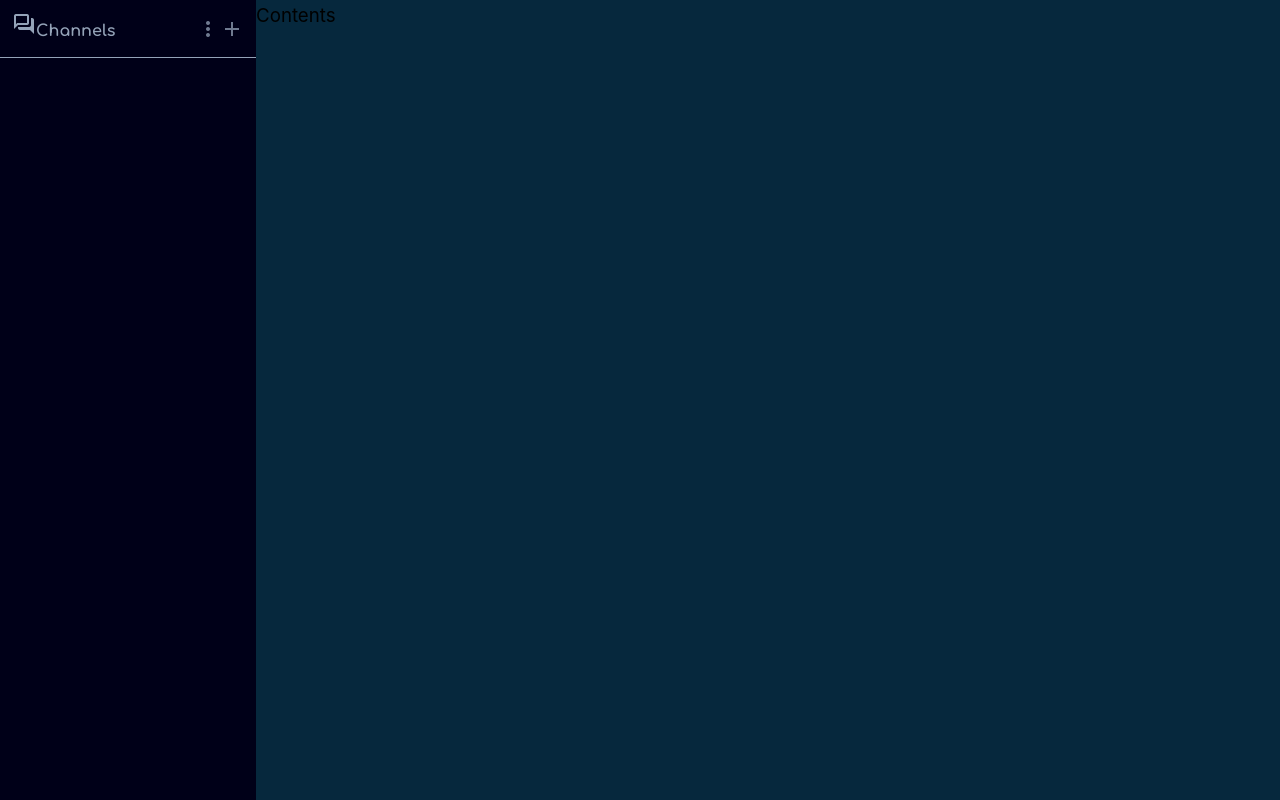
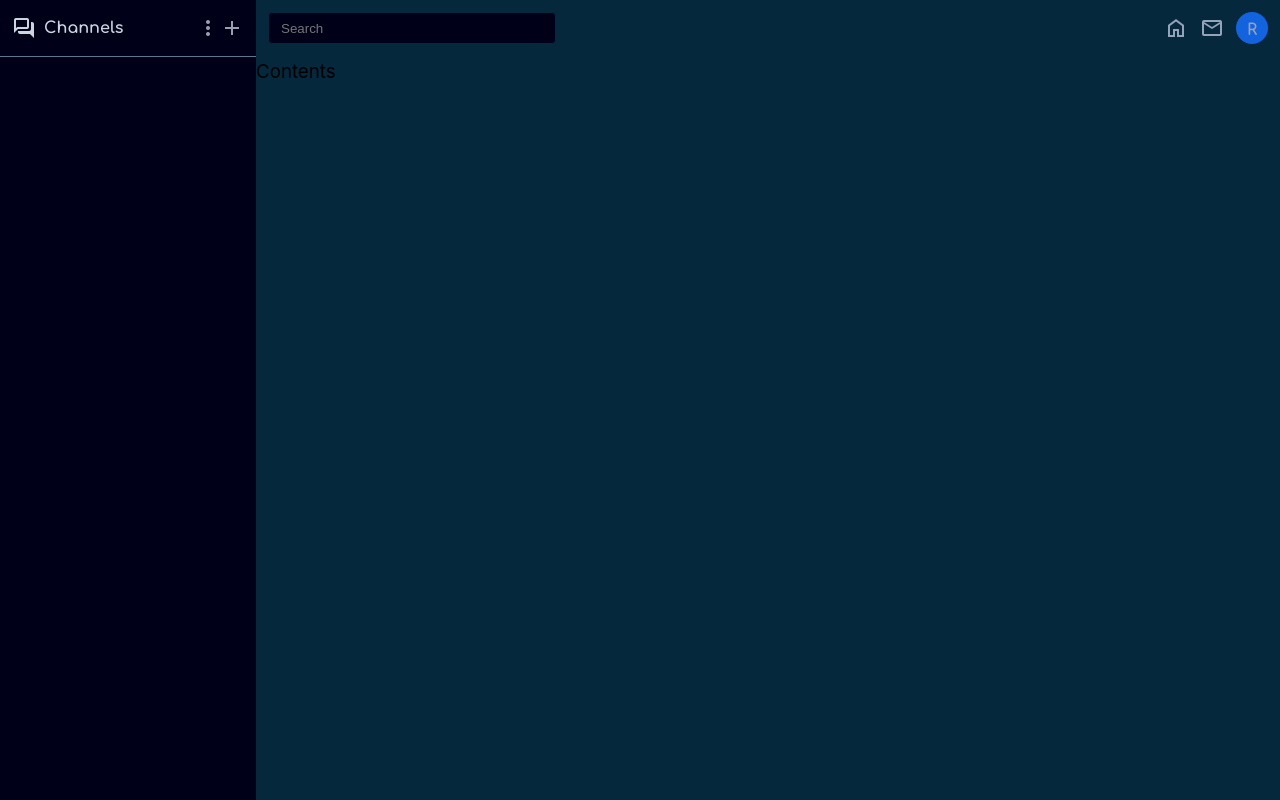
Before and after one commit to luhluh-17/circles-chat, a React (Create React App) app: page /home in a window 1280 px wide. Built offline with nearby package versions, Linux system fonts and the light colour scheme.

Commit message:
adds navbar

```diff
--- /dev/null
+++ b/src/assets/sass/components/_account-circle.scss
@@ -0,0 +1,11 @@
+.dot {
+  height: 2rem;
+  width: 2rem;
+  background-color: var(--clr-primary);
+  border-radius: 50%;
+  display: flex;
+  justify-content: center;
+  align-items: flex-end;
+  font-family: 'Comfortaa', cursive;
+  font-weight: 700;
+}
--- /dev/null
+++ b/src/assets/sass/components/_inputfield.scss
@@ -0,0 +1,9 @@
+.inputfield {
+  width: 18rem;
+  padding: 0.375rem 0.75rem;
+  border: 1px solid var(--clr-primary-dark);
+  border-radius: var(--borderRadius);
+  background-color: var(--clr-secondary-dark);
+  color: var(--clr-grey-300);
+  outline: none;
+}
--- /dev/null
+++ b/src/assets/sass/components/_navbar.scss
@@ -0,0 +1,27 @@
+.navbar {
+  display: flex;
+  flex-direction: row;
+  justify-content: space-between;
+  gap: 1rem;
+  padding: 0.75rem;
+  border-bottom: 0.5px transparent var(--clr-grey-500);
+}
+
+.navbar-items {
+  color: var(--clr-grey-300);
+  display: flex;
+  flex-direction: row;
+  justify-content: center;
+  align-items: center;
+  gap: 0.75rem;
+
+  & > li {
+    color: var(--clr-grey-400);
+    transition: 0.5s;
+
+    &:hover {
+      cursor: pointer;
+      color: var(--clr-grey-300);
+    }
+  }
+}
--- a/src/assets/sass/index.scss
+++ b/src/assets/sass/index.scss
@@ -3,9 +3,13 @@
 @use 'base/typography';
 @use 'utils/display';
 @use 'utils/margin';
+@use 'components/account-circle';
 @use 'components/button';
 @use 'components/container';
 @use 'components/form';
+@use 'components/icon';
+@use 'components/inputfield';
+@use 'components/navbar';
 @use 'components/sidebar';
 @use 'pages/home';
 @use 'pages/landing';
--- a/src/assets/styles/index.css
+++ b/src/assets/styles/index.css
@@ -102,6 +102,10 @@ body {
 .sidebar-header-title {
   font-family: "Comfortaa", cursive;
   font-weight: 700;
+  display: flex;
+  flex-direction: row;
+  justify-content: center;
+  gap: 0.5rem;
 }
 
 .error {
@@ -160,6 +164,18 @@ body {
 
 .ml-2 {
   margin-left: 2rem;
+}
+
+.dot {
+  height: 2rem;
+  width: 2rem;
+  background-color: var(--clr-primary);
+  border-radius: 50%;
+  display: flex;
+  justify-content: center;
+  align-items: flex-end;
+  font-family: "Comfortaa", cursive;
+  font-weight: 700;
 }
 
 .btn, .btn-round, .btn-round-dark, .btn-form {
@@ -263,9 +279,51 @@ body {
   text-align: center;
 }
 
+.icon {
+  display: flex;
+  justify-content: center;
+  align-items: center;
+}
+
+.inputfield {
+  width: 18rem;
+  padding: 0.375rem 0.75rem;
+  border: 1px solid var(--clr-primary-dark);
+  border-radius: var(--borderRadius);
+  background-color: var(--clr-secondary-dark);
+  color: var(--clr-grey-300);
+  outline: none;
+}
+
+.navbar {
+  display: flex;
+  flex-direction: row;
+  justify-content: space-between;
+  gap: 1rem;
+  padding: 0.75rem;
+  border-bottom: 0.5px transparent var(--clr-grey-500);
+}
+
+.navbar-items {
+  color: var(--clr-grey-300);
+  display: flex;
+  flex-direction: row;
+  justify-content: center;
+  align-items: center;
+  gap: 0.75rem;
+}
+.navbar-items > li {
+  color: var(--clr-grey-400);
+  transition: 0.5s;
+}
+.navbar-items > li:hover {
+  cursor: pointer;
+  color: var(--clr-grey-300);
+}
+
 .sidebar {
   background-color: var(--clr-secondary-dark);
-  color: var(--clr-grey-400);
+  color: var(--clr-grey-300);
   height: 100vh;
   width: 20rem;
 }
@@ -274,8 +332,8 @@ body {
   display: flex;
   justify-content: space-between;
   align-items: center;
-  border-bottom: 0.5px solid var(--clr-grey-400);
-  padding: 0.75rem;
+  border-bottom: 0.5px solid var(--clr-grey-500);
+  padding: 0.875rem 0.75rem;
 }
 
 .sidebar-btns {
--- a/src/components/Navbar.jsx
+++ b/src/components/Navbar.jsx
@@ -1,13 +1,18 @@
 import React from 'react'
+import Searchbar from './Searchbar'
 
 function Navbar() {
   return (
     <nav className='navbar'>
+      <Searchbar />
       <ul className='navbar-items'>
         <li>
-          <span class='material-symbols-outlined navbar-icons'>mail</span>
+          <span class='material-symbols-outlined icon'>home</span>
         </li>
-        <li>
+        <li className='navbar-item'>
+          <span class='material-symbols-outlined icon'>mail</span>
+        </li>
+        <li className='navbar-item'>
           <span class='dot'>R</span>
         </li>
       </ul>
--- /dev/null
+++ b/src/components/Searchbar.jsx
@@ -0,0 +1,19 @@
+import React, { useState } from 'react'
+
+function Searchbar() {
+  const [search, setSearch] = useState('')
+
+  const handleSearch = e => setSearch(e.target.value)
+  return (
+    <input
+      className='inputfield'
+      type='text'
+      autoComplete='on'
+      placeholder='Search'
+      value={search}
+      onChange={handleSearch}
+    />
+  )
+}
+
+export default Searchbar
--- a/src/pages/Home.jsx
+++ b/src/pages/Home.jsx
@@ -1,11 +1,14 @@
 import React from 'react'
+import Navbar from '../components/Navbar'
 import Sidebar from '../components/Sidebar'
 
 function Home() {
   return (
     <main className='content-container'>
       <Sidebar />
+
       <section className='content'>
+        <Navbar />
         <h3>Contents</h3>
       </section>
     </main>
```
